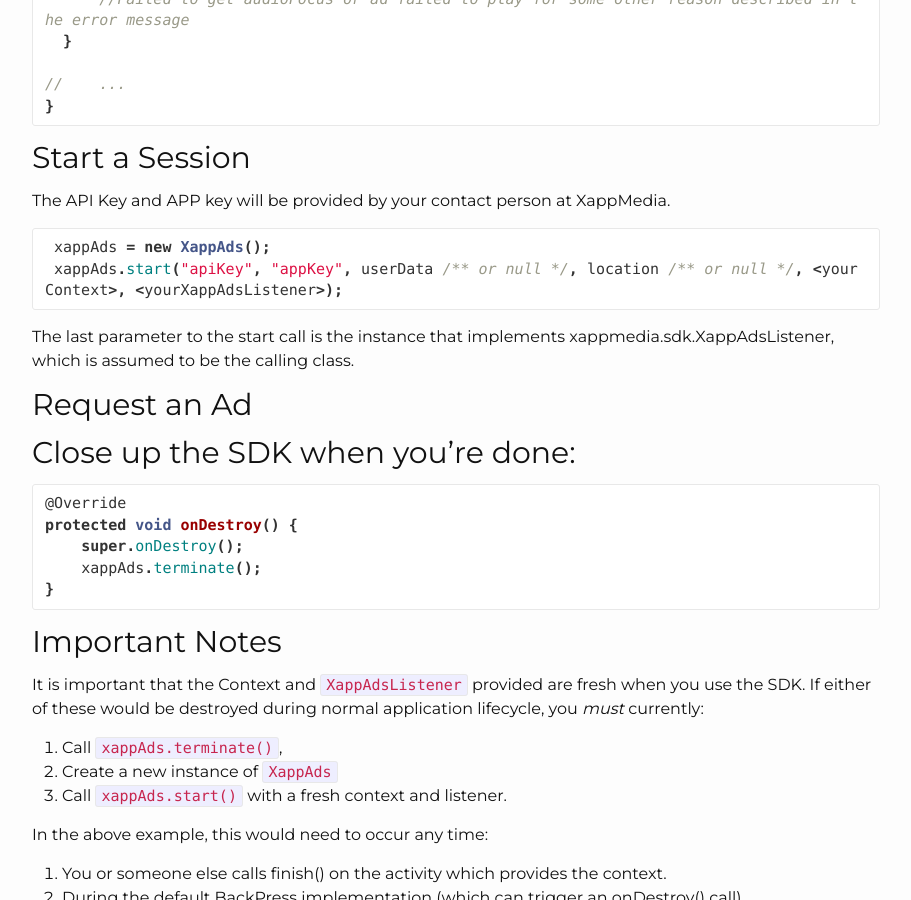
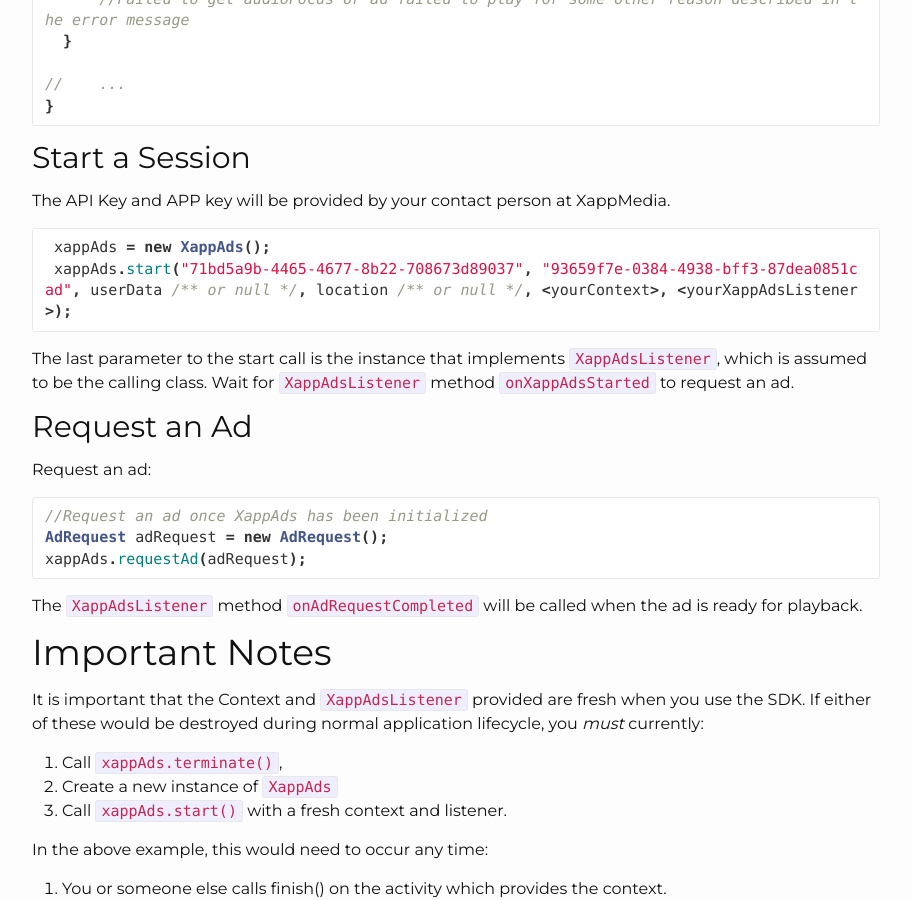
Before and after one commit to chrsdietz/Documentation, a Jekyll site: the page built from _android/quick-start.markdown, in a window 1280 px wide and 900 px high, scrolled down 3371 px. Shown: the whole window, without its empty margins (38-949 px from the left). Built offline with Jekyll 4.4.1, drawn with Linux system fonts in a browser that asks for light colours; nearby versions of some CDN libraries; library files that are not in the unit come from our copies; Markdown is read by kramdown in place of the engine named in the settings; comment, search, counter and statistics services are not loaded.

Commit message:
updates to android quick-start

````diff
--- a/_android/quick-start.markdown
+++ b/_android/quick-start.markdown
@@ -159,26 +159,24 @@
 
 ```java
  xappAds = new XappAds();
- xappAds.start("apiKey", "appKey", userData /** or null */, location /** or null */, <yourContext>, <yourXappAdsListener>);
+ xappAds.start("71bd5a9b-4465-4677-8b22-708673d89037", "93659f7e-0384-4938-bff3-87dea0851cad", userData /** or null */, location /** or null */, <yourContext>, <yourXappAdsListener>);
 ```
 
-The last parameter to the start call is the instance that implements xappmedia.sdk.XappAdsListener, which is assumed to be the calling class.
+The last parameter to the start call is the instance that implements `XappAdsListener`, which is assumed to be the calling class.  Wait for `XappAdsListener` method `onXappAdsStarted` to request an ad.
 
 ## Request an Ad
 
-
-
-##  Close up the SDK when you're done:
+Request an ad:
 
 ```java
-@Override
-protected void onDestroy() {
-    super.onDestroy();
-    xappAds.terminate();
-}
+//Request an ad once XappAds has been initialized
+AdRequest adRequest = new AdRequest();
+xappAds.requestAd(adRequest);
 ```
 
-## Important Notes
+The `XappAdsListener` method `onAdRequestCompleted` will be called when the ad is ready for playback.
+
+# Important Notes
 
 It is important that the Context and `XappAdsListener` provided are
 fresh when you use the SDK. If either of these would be destroyed
````
